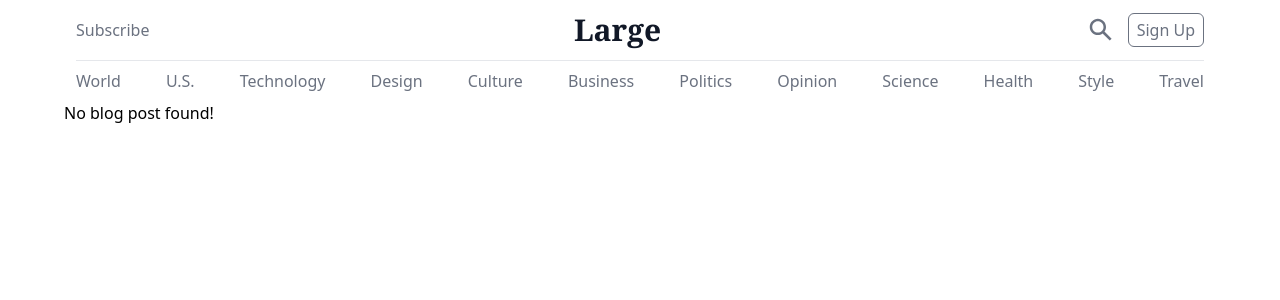
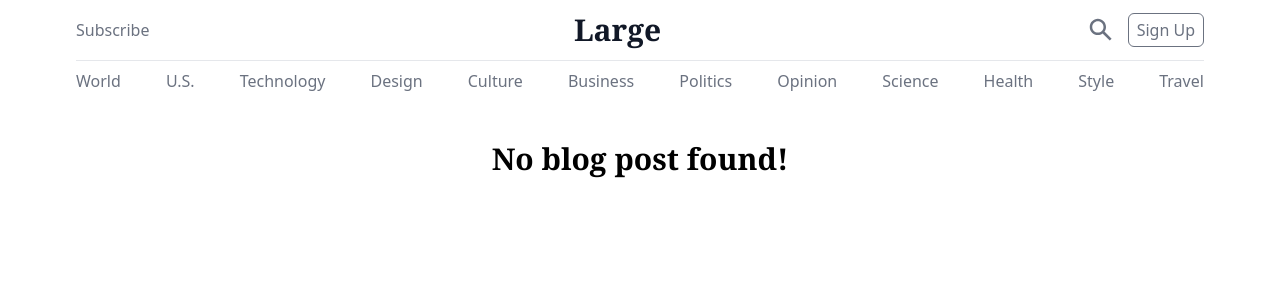
Before and after one commit to riyavishwakarma13/agaetis, a React (Vite) app: page /blog in a window 1280 px wide. Shown: the top 300 px of the page. Built offline with nearby package versions, Linux system fonts and the light colour scheme.

Commit message:
not found blog

```diff
--- a/src/blog/index.jsx
+++ b/src/blog/index.jsx
@@ -10,7 +10,13 @@ const Blog = () => {
   const author = localStorage.getItem("blogAuthor");
 
   if (!title || !content) {
-    return <p>No blog post found!</p>;
+    return (
+      <div className="py-10">
+        <p className="font-serif font-bold text-center text-3xl">
+          No blog post found!
+        </p>
+      </div>
+    );
   }
   return (
     <main className="px-1 space-y-2 py-6">
```
